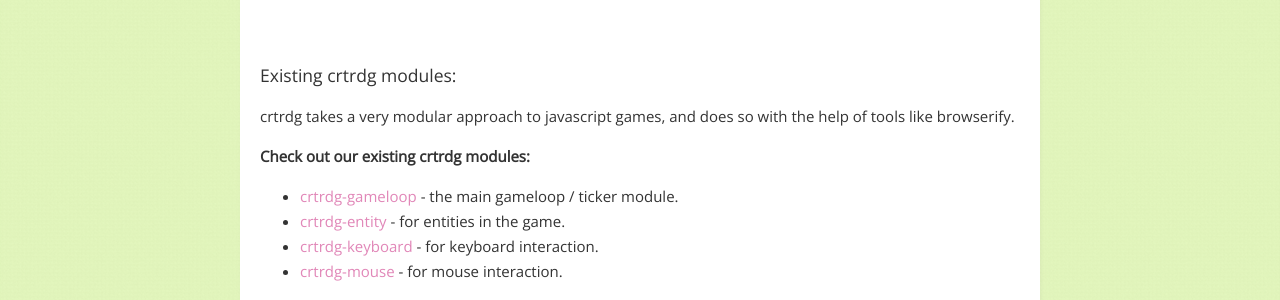
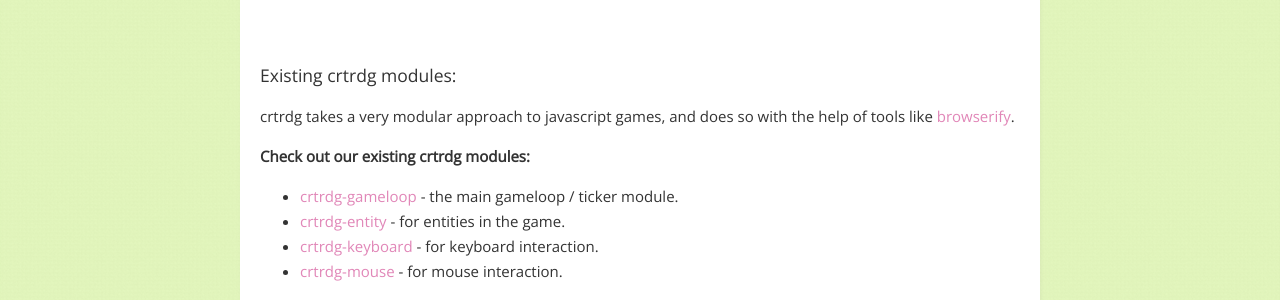
Before and after one commit to crtrdg/crtrdg.github.com, a Jekyll site: the page built from index.html, in a window 1280 px wide. Shown: the part 483-783 px from the top of the page. Built offline with Jekyll 4.4.1, drawn with Linux system fonts in a browser that asks for light colours; part of the change alters nothing that is shown.

```diff
--- a/index.html
+++ b/index.html
@@ -12,7 +12,7 @@ layout: default
     <br>
     <br>
     <h3>Existing crtrdg modules:</h3>
-    <p>crtrdg takes a very modular approach to javascript games, and does so with the help of tools like browserify.</p>
+    <p>crtrdg takes a very modular approach to javascript games, and does so with the help of tools like <a href="http://github.com/browserify">browserify</a>.</p>
     <p><b>Check out our existing crtrdg modules:</b></p>
     <ul>
       <li><a href="https://github.com/sethvincent/crtrdg-gameloop">crtrdg-gameloop</a> - the main gameloop / ticker module.</li>
```
